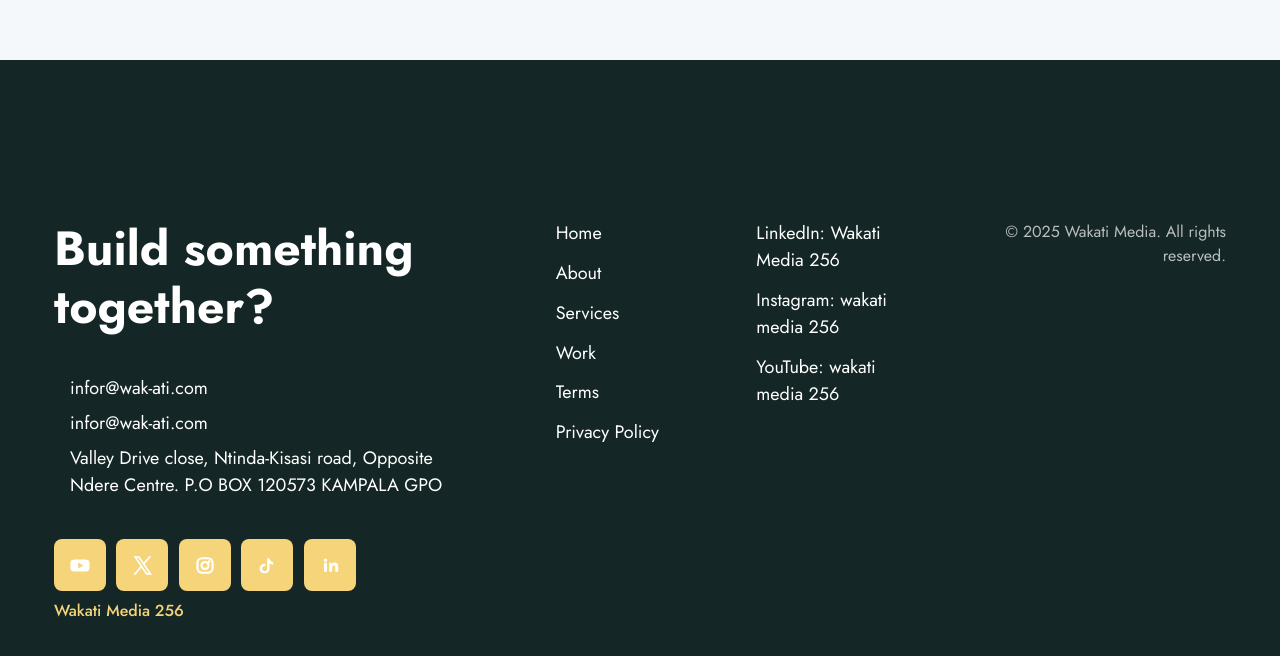
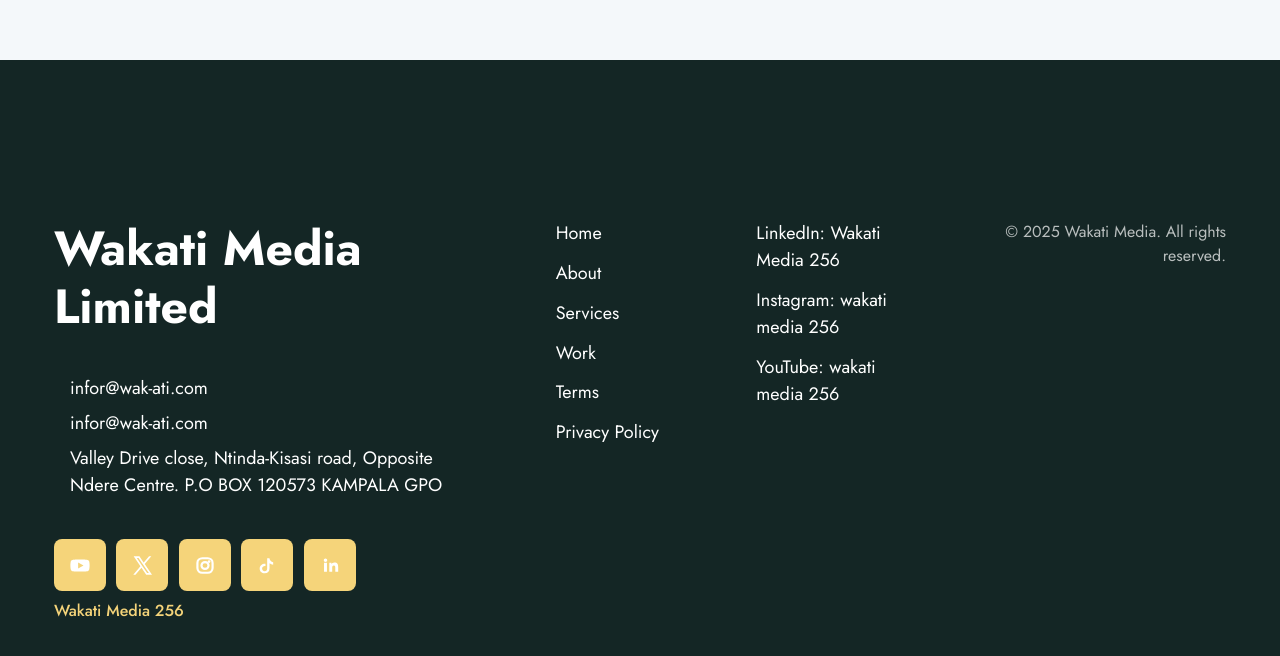
Before and after one commit to samuelesamal/wakati_project, a Next.js app: page / in a window 1280 px wide. Shown: the part 6109-6765 px from the top of the page. Built offline with nearby package versions, Linux system fonts and the light colour scheme; some icons are missing.

Commit message:
Update footer heading to 'Wakati Media Limited'

```diff
--- a/components/Footer.tsx
+++ b/components/Footer.tsx
@@ -8,7 +8,7 @@
           {/* Left: Contact Info */}
           <div className="col-xl-5 mb-8 mb-xl-0">
             <div className="d-flex flex-column gap-8 pe-xl-5">
-              <h2 className="mb-0 text-white">Build something together?</h2>
+              <h2 className="mb-0 text-white">Wakati Media Limited</h2>
               <div className="d-flex flex-column gap-2">
                 <a
                   href="mailto:wakatimedialtd@gmail.com"
```
